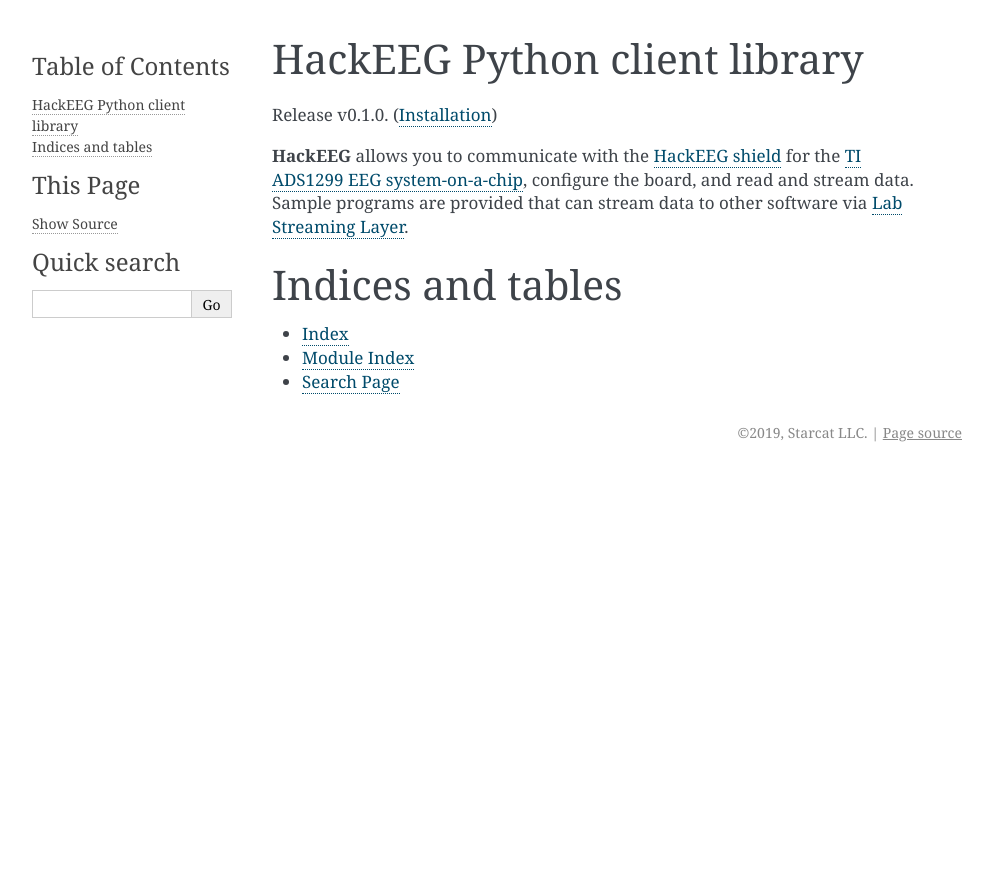
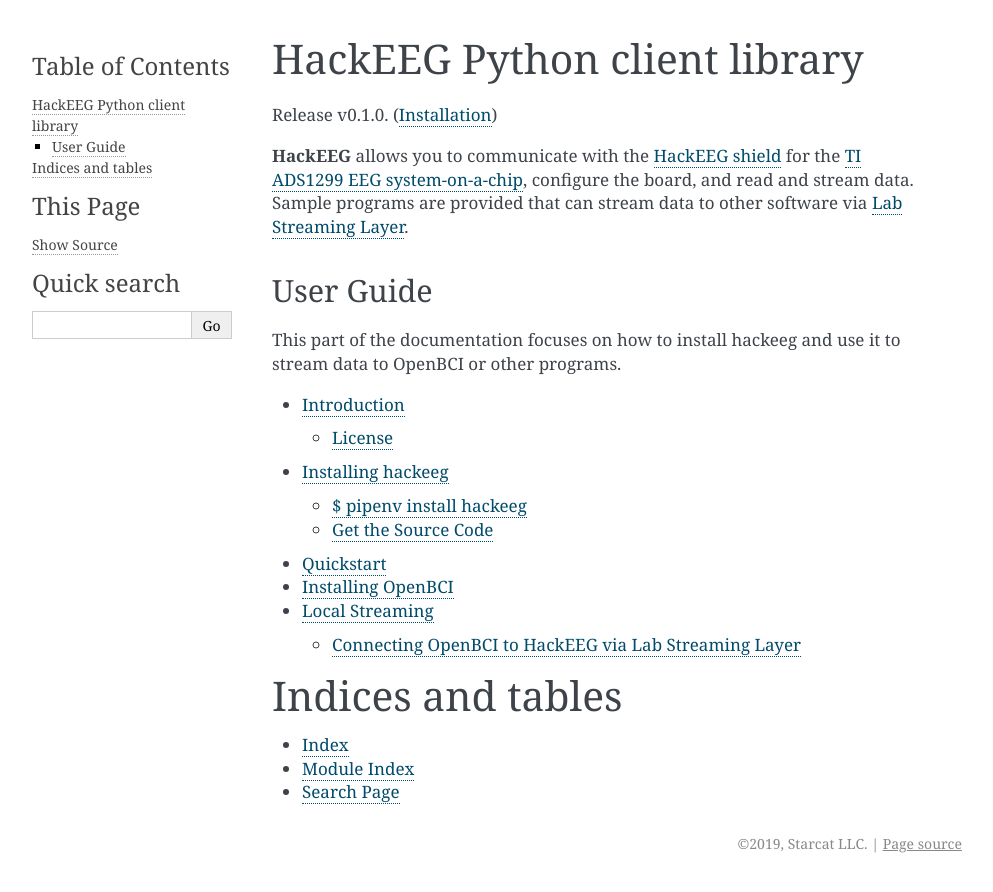
Before and after one commit to starcat-io/hackeeg-client-python, a Sphinx documentation site: the page built from docs/index.rst, in a window 1280 px wide. Shown: the top 892 px of the page, without its empty margins (148-1141 px from the left). Built offline with Sphinx 7.4.7, drawn with Linux system fonts in a browser that asks for light colours.

Commit message:
updated docs with install and running instructions for streaming

```diff
--- a/docs/index.rst
+++ b/docs/index.rst
@@ -12,6 +12,22 @@
 configure the board, and read and stream data. Sample programs are provided that can stream data to other software
 via `Lab Streaming Layer <://github.com/sccn/labstreaminglayer>`_.
 
+User Guide
+----------
+
+This part of the documentation focuses on how to install hackeeg and use it to stream data to OpenBCI
+or other programs.
+
+.. toctree::
+   :maxdepth: 2
+
+   user/intro
+   user/install
+   user/quickstart
+   user/openbci
+   user/local-streaming
+
+
 
 Indices and tables
 ==================
--- a/docs/install.rst
+++ b/docs/user/install.rst
@@ -1,7 +1,7 @@
 .. _install:
 
-Installation of hackeeg
-=======================
+Installing hackeeg
+==================
 
 
 This part of the documentation covers the installation of hackeeg.
@@ -13,7 +13,9 @@
 
 To install hackeeg, run this command in your terminal of choice::
 
+    $ pipenv install
     $ pipenv install hackeeg
+    $ pipenv shell
 
 If you don't have `pipenv <https://pipenv.kennethreitz.org/en/latest/>`_ installed, head over to the
 `Pipenv website <https://pipenv.kennethreitz.org/en/latest/>`_ for installation instructions. Or, if
@@ -25,16 +27,17 @@
 -------------------
 
 hackeeg is actively developed on GitHub, where the code is
-`always available <https://github.com/starcat-io/hackeeg-client-python>`_.
+`always available <https://github.com/starcat-io/hackeeg-client-python>`_. If you want
+to modify it or help us develop it, you'll need the source code.
 
 You can either clone the public repository::
 
-    $ git clone git://github.com/starcat-io/hackeeg-client-python
+     $ git clone git://github.com/starcat-io/hackeeg-client-python
 
 Or, download the `tarball <https://github.com/starcat-io/hackeeg-client-python/tarball/master>`_::
 
-    $ curl -OL https://github.com/starcat-io/hackeeg-client-python/tarball/master
-    # optionally, zipball is also available (for Windows users).
+     $ curl -OL https://github.com/starcat-io/hackeeg-client-python/tarball/master
+     # optionally, zipball is also available (for Windows users).
 
 Once you have a copy of the source, you can embed it in your own Python
 package, or install it into your site-packages easily::
--- /dev/null
+++ b/docs/user/local-streaming.rst
@@ -0,0 +1,32 @@
+.. _local-streaming:
+
+Local Streaming
+===============
+
+This part of the documentation is about streaming data from HackEEG to software running on the same
+computer, like a laptop.
+
+
+
+Connecting OpenBCI to HackEEG via Lab Streaming Layer
+-----------------------------------------------------
+
+#. **IMPORTANT!** Ensure you are running on battery power. HackEEG has no mains isolation circuitry.
+#. Start the ``hackeeg_stream`` program:
+
+    .. code-block:: bash
+
+       $ hackeeg_stream --sps 500 --continuous --lsl
+
+#. Start OpenBCI as described in :ref:`OpenBCI <openbci>`
+#. Select ``Live (from Lab Streaming Layer)``
+#. Select ``8 channels``
+#. Click ``Start Session``
+#. Click ``Start Data Stream``
+#. In the lower right widget drop-down, select the Band Power widget
+#. You should see something like this:
+
+.. image:: ../images/openbci-lsl-streaming.png
+   :scale: 25
+   :alt: OpenBCI streaming LSL data from HackEEG
+   :align: left
```
Also changed, not shown: docs/user/intro.rst (added, +26 -0 lines), docs/user/openbci.rst (added, +26 -0 lines), docs/user/quickstart.rst (added, +22 -0 lines), docs/images/openbci-lsl-streaming.png (added), docs/local-streaming.rst (deleted), docs/openbci.rst (deleted), 1 other file.
